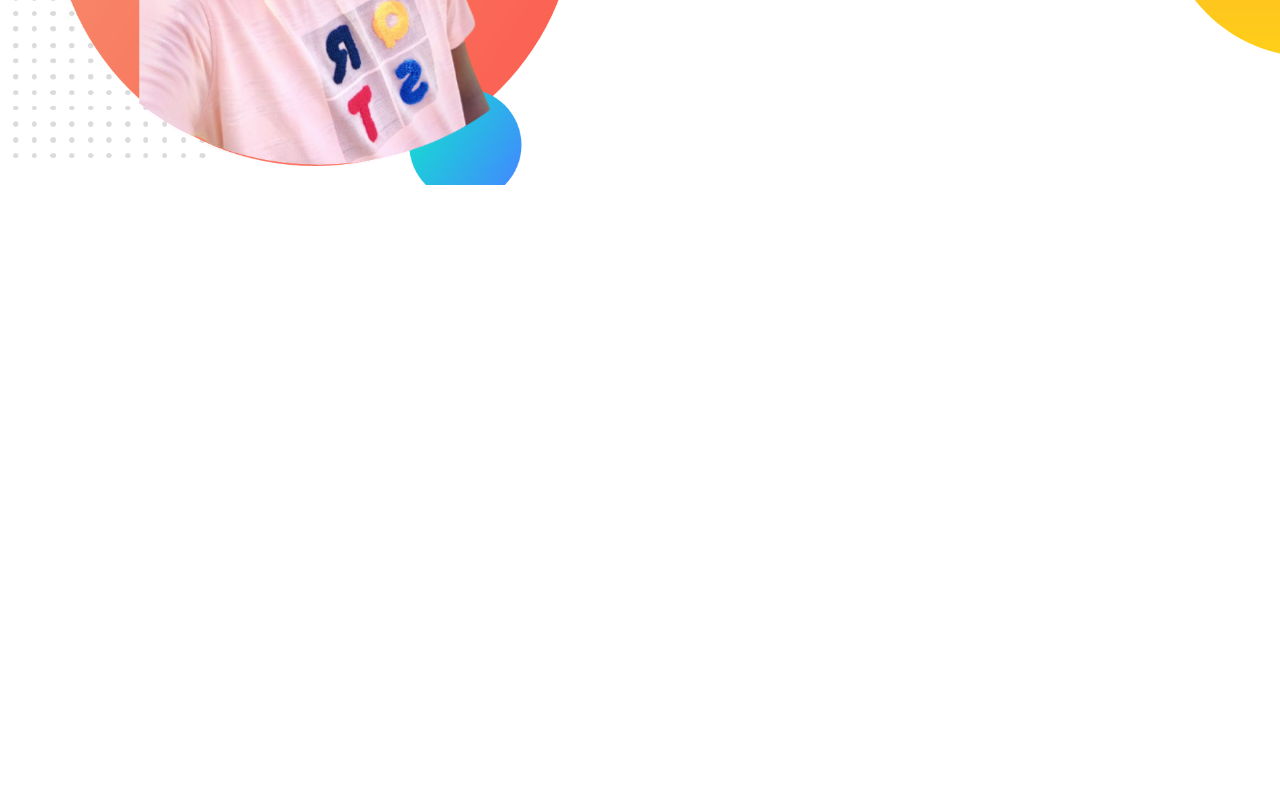
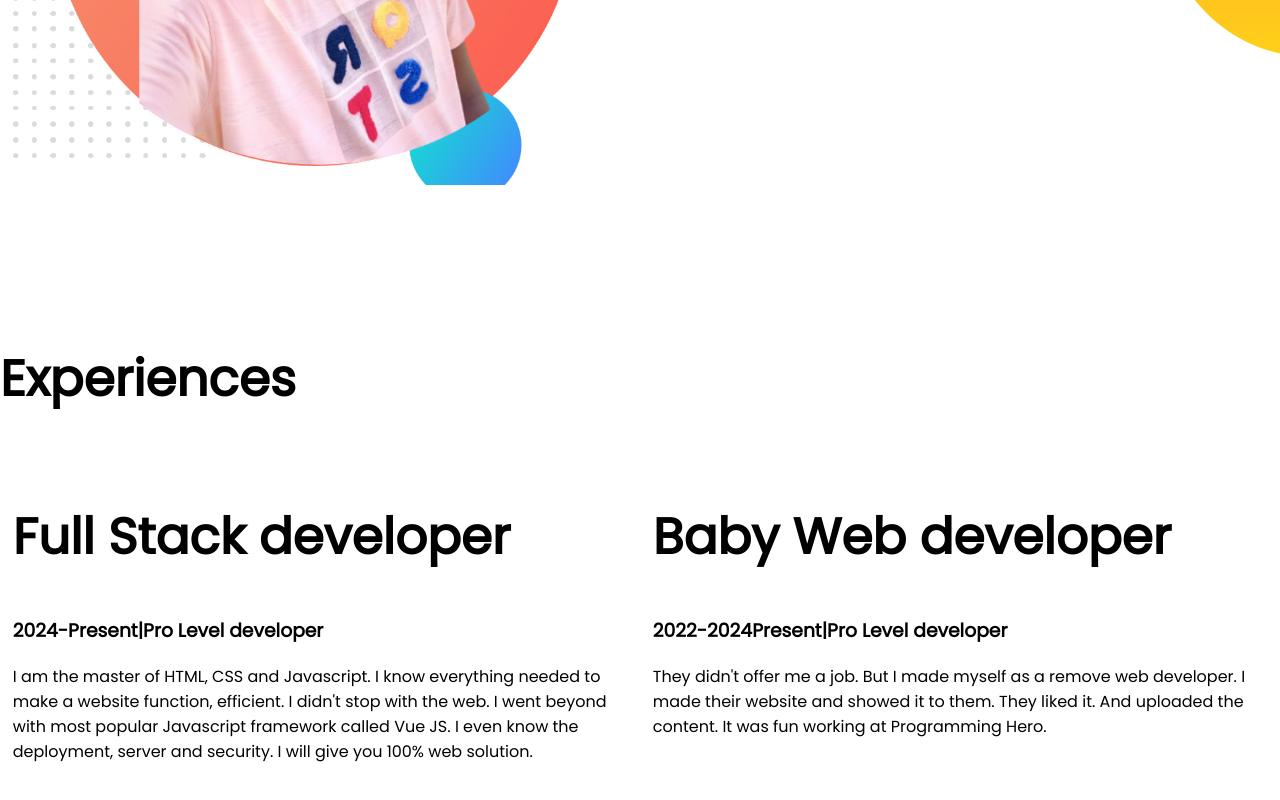
Before and after one commit to Foysaltuhin/developer-portfolio, a plain HTML site: page index.html in a window 1280 px wide. Shown: the part 1093-1893 px from the top of the page. Before the commit the page ends 1435 px from the top, so only its background shows below. Drawn offline with Linux system fonts and the light colour scheme.

Commit message:
Last part added

```diff
--- a/index.html
+++ b/index.html
@@ -13,7 +13,7 @@
 </head>
 
 <body>
-    <section class="top-banner">
+    <section class="top-banner flexible-container">
         <div class="half-width">
             <h1>Welcome To</h1>
             <h1><span class="orange-color">Foysal Tuhin</span> World!</h1>
@@ -27,7 +27,7 @@
         </div>
         <div class="half-width"> <img src="images/Foysal Tuhin (3).png" alt=""></div>
     </section>
-    <section class="dream-big">
+    <section class="dream-big flexible-container">
         <div class="half-width">
             <img src="images/Foysal Tuhin (2).png" alt="">
         </div>
@@ -38,7 +38,26 @@
                 to make simple website.My goal is to build 3 websites and learn advanced topics</p>
             <a class="link-button" target="_blank" href="">DOWNLOAD RESUME</a>
         </div>
-
+    </section>
+    <section class="experience-area">
+        <h1>Experiences</h1>
+        <div class="flexible-container">
+            <div class="half-width">
+                <h1>Full Stack developer</h1>
+                <h3>2024-Present|Pro Level developer</h3>
+                <p>I am the master of HTML, CSS and Javascript. I know everything needed to make a website function,
+                    efficient. I didn't stop with the web. I went beyond with most popular Javascript framework called
+                    Vue
+                    JS. I even know the deployment, server and security. I will give you 100% web solution.</p>
+            </div>
+            <div class="half-width">
+                <h1>Baby Web developer</h1>
+                <h3>2022-2024Present|Pro Level developer</h3>
+                <p>They didn't offer me a job. But I made myself as a remove web developer. I made their website and
+                    showed
+                    it to them. They liked it. And uploaded the content. It was fun working at Programming Hero.</p>
+            </div>
+        </div>
     </section>
 </body>
 
--- a/style.css
+++ b/style.css
@@ -8,7 +8,7 @@ h1{
 .orange-color{
     color: orange;
 }
-section{
+.flexible-container{
     display: flex;
     margin-bottom: 150px;
 }
```
